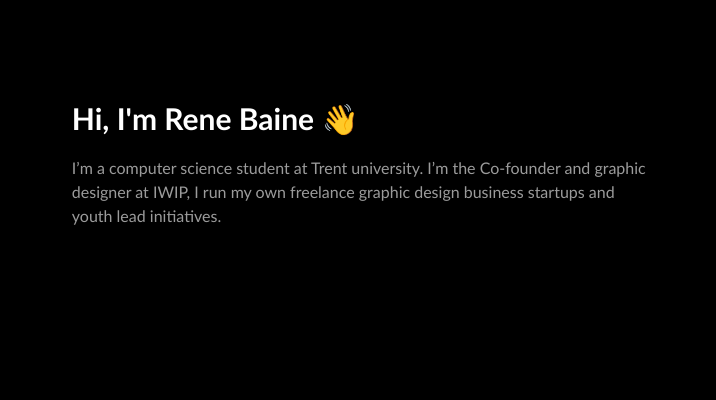
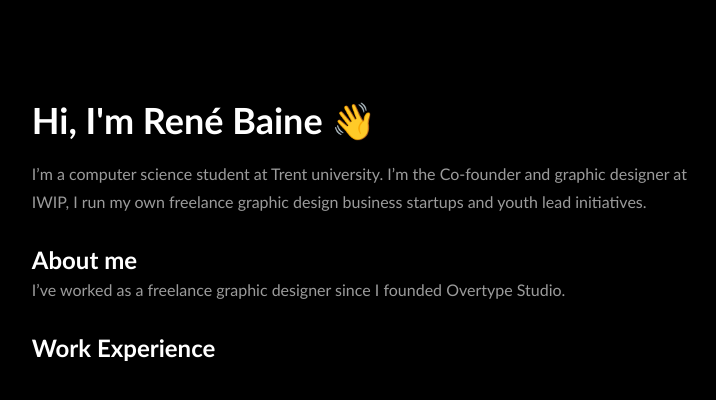
Before and after one commit to Baine-Rene/Baine-Rene.github.io, a Next.js app: page / in a window 1280 px wide. Shown: the top 400 px of the page, without its empty margins (277-993 px from the left). Built offline with nearby package versions, Linux system fonts and the light colour scheme.

Commit message:
Added: changes to the layout.tsx

```diff
--- a/package.json
+++ b/package.json
@@ -9,10 +9,15 @@
     "lint": "next lint"
   },
   "dependencies": {
+    "@radix-ui/react-separator": "^1.1.7",
+    "@radix-ui/react-slot": "^1.2.3",
+    "@radix-ui/react-tooltip": "^1.2.7",
     "class-variance-authority": "^0.7.1",
     "clsx": "^2.1.1",
     "lucide-react": "^0.536.0",
+    "motion": "^12.23.12",
     "next": "15.4.5",
+    "next-themes": "^0.4.6",
     "react": "19.1.0",
     "react-dom": "19.1.0",
     "tailwind-merge": "^3.3.1"
--- a/src/app/globals.css
+++ b/src/app/globals.css
@@ -122,7 +122,7 @@
     margin: 0 auto;
     width: 100%;
     max-width: 80ch;
-    padding: 5em;
+    padding: 5em 2.5em 5em 2.5em;
     line-height: 1.5;
     font-family: "Trebuchet MS", "Lucida Sans Unicode", "Lucida Grande",
       "Lucida Sans", Arial, sans-serif;
--- a/src/app/layout.tsx
+++ b/src/app/layout.tsx
@@ -1,6 +1,8 @@
 import type { Metadata } from "next";
 import { Geist, Geist_Mono } from "next/font/google";
+import { Inter } from "next/font/google";
 import "./globals.css";
+
 
 const geistSans = Geist({
   variable: "--font-geist-sans",
@@ -12,21 +14,17 @@ const geistMono = Geist_Mono({
   subsets: ["latin"],
 });
 
+const inter = Inter({ subsets: ["latin"] });
+
 export const metadata: Metadata = {
   title: "Rene Baine",
   description: "Personal Portfolio website",
 };
 
-export default function RootLayout({
-  children,
-}: Readonly<{
-  children: React.ReactNode;
-}>) {
+export default function RootLayout({ children }: { children: React.ReactNode }) {
   return (
-    <html lang="en">
-      <body
-        className={`${geistSans.variable} ${geistMono.variable} antialiased`}
-      >
+    <html lang="en" suppressHydrationWarning>
+      <body>
         {children}
       </body>
     </html>
--- a/src/app/page.tsx
+++ b/src/app/page.tsx
@@ -1,10 +1,22 @@
-
-
 export default function Home() {
   return (
+    <>
     <div>
-      <h1 className="text-3xl font-extrabold my-5">Hi, I&apos;m Rene Baine 👋</h1>
-      <p>I’m a computer science student at Trent university. I’m the Co-founder and graphic designer at IWIP, I run my own freelance graphic design business startups and youth lead initiatives. </p>
+      <h1 className="text-4xl font-black my-5">Hi, I&apos;m René Baine 👋</h1>
+      <p className="text-base/7">I’m a computer science student at Trent university. I’m the Co-founder and graphic designer at IWIP, I run my own freelance graphic design business startups and youth lead initiatives. </p>
     </div>
+
+    {/*About Section*/}
+    <div>
+      <h2 className="text-2xl font-bold mt-7">About me</h2>
+      <p className="text-base/7">I’ve worked as a freelance graphic designer since I founded Overtype Studio. </p>
+    </div>
+
+    {/*Work Experience Section*/}
+    <div>
+      <h2 className="text-2xl font-bold mt-7">Work Experience</h2>
+
+    </div>
+    </>
   );
 }
```
Also changed, not shown: src/app/components/workexperience.tsx (added), 1 other file (tests, documents, lock files or other folders).
